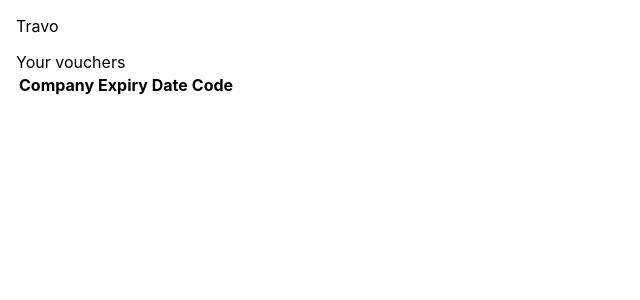
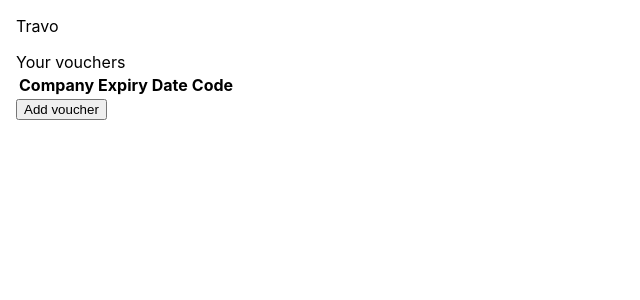
Before and after one commit to Hubesco/travo, a React (Create React App) app: page / in a window 1280 px wide. Shown: the top 300 px of the page, without its empty margins (0-640 px from the left). Built offline with nearby package versions, Linux system fonts and the light colour scheme.

Commit message:
Shows add voucher page

```diff
--- a/src/App/index.jsx
+++ b/src/App/index.jsx
@@ -1,15 +1,43 @@
-import React from "react";
+import React, { useState } from "react";
 
+import AddVoucher from "../components/AddVoucher";
 import Vouchers from "../components/Vouchers";
 import { StyledApp, StyledSection } from "./styles";
 
 function App() {
+  const [page, setPage] = useState("pageVouchers");
+
+  function goToPageAddVoucher() {
+    setPage("pageAddVoucher");
+  }
+
+  function goToPageVouchers() {
+    setPage("pageVouchers");
+  }
+
   return (
     <StyledApp>
       <header>Travo</header>
-      <StyledSection>
-        <Vouchers />
-      </StyledSection>
+      {page === "pageVouchers" && (
+        <StyledSection>
+          <Vouchers />
+          <button onClick={goToPageAddVoucher} data-testid="add-voucher-button">
+            Add voucher
+          </button>
+        </StyledSection>
+      )}
+      {page === "pageAddVoucher" && (
+        <StyledSection>
+          <AddVoucher />
+          <button
+            onClick={goToPageVouchers}
+            data-testid="cancel-add-voucher-button"
+          >
+            Cancel
+          </button>
+        </StyledSection>
+      )}
+      <StyledSection></StyledSection>
     </StyledApp>
   );
 }
--- /dev/null
+++ b/src/components/AddVoucher/index.jsx
@@ -0,0 +1,7 @@
+import React from "react";
+
+function AddVoucher() {
+  return <div>Add a new voucher</div>;
+}
+
+export default AddVoucher;
```
Also changed, not shown: 2 other files (tests, documents, lock files or other folders).
